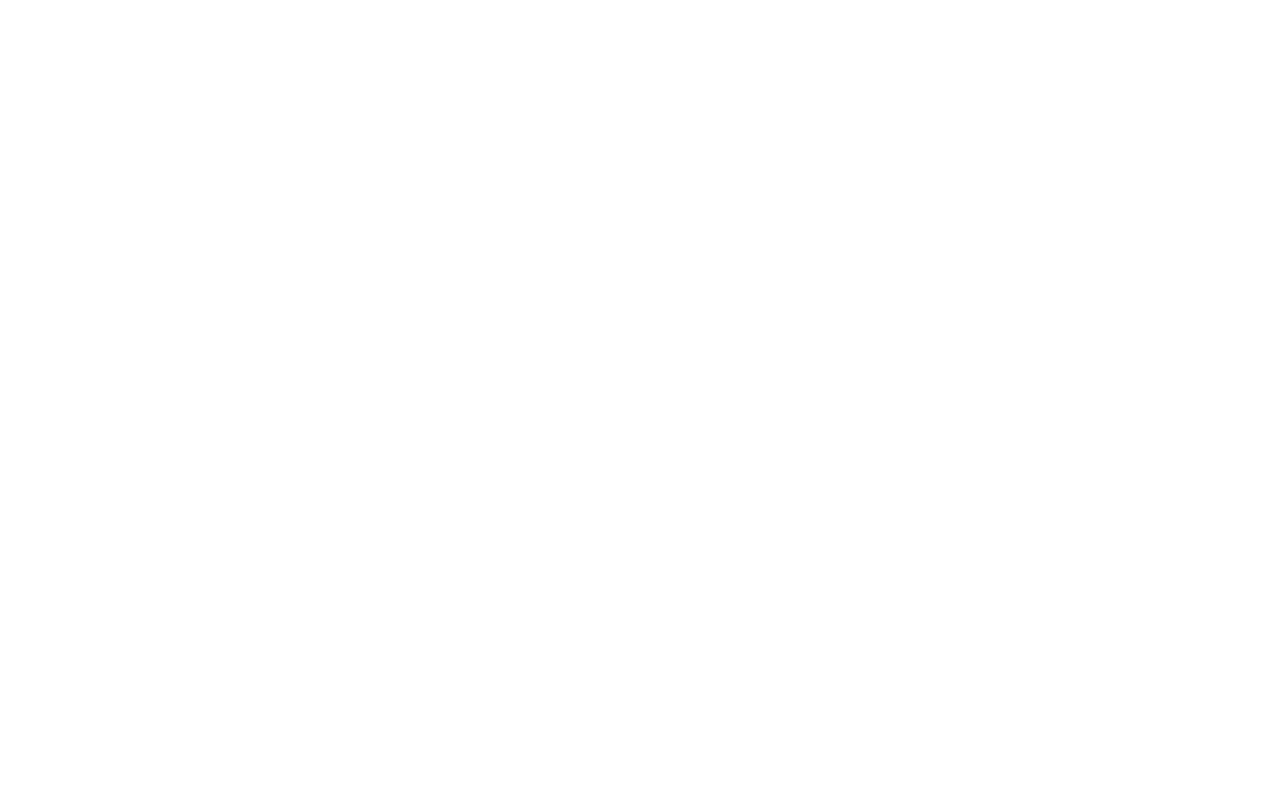
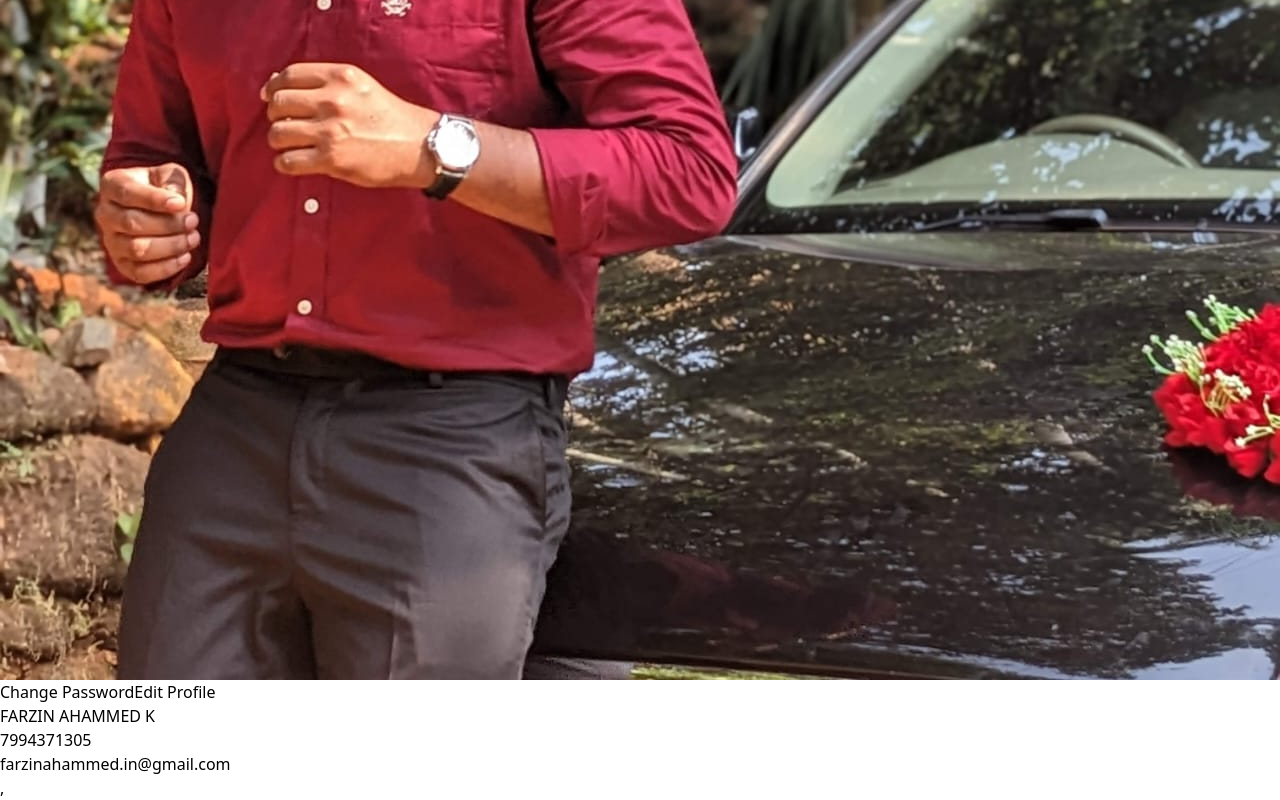
Before and after one commit to FarzGit/AUDIO-CONVERTER-frontend, a React (Vite) app: page /profile in a window 1280 px wide. Before the commit this address had no page. Shown: the part 600-1400 px from the top of the page. Before the commit the page ends 800 px from the top, so only its background shows below. Built offline with nearby package versions, Linux system fonts and the light colour scheme.

Commit message:
logout functionality completed

```diff
--- a/package.json
+++ b/package.json
@@ -13,6 +13,8 @@
     "@reduxjs/toolkit": "^2.2.0",
     "react": "^18.2.0",
     "react-dom": "^18.2.0",
+    "react-icons": "^5.0.1",
+    "react-modal": "^3.16.1",
     "react-redux": "^9.1.0",
     "react-router-dom": "^6.22.0",
     "react-toastify": "^10.0.4"
--- a/src/component/homePage/home.jsx
+++ b/src/component/homePage/home.jsx
@@ -1,16 +1,48 @@
+/* eslint-disable react-hooks/rules-of-hooks */
 
 import {Link} from 'react-router-dom'
+import {useSelector,useDispatch} from 'react-redux'
+import { useLogoutMutation } from '../../slicer/userApiSlicer'
+import { logOut } from '../../slicer/authSlicer'
+import { useNavigate } from 'react-router-dom'
+
+const homePage = () => {
+
+    const {userInfo} = useSelector((state)=>state.auth)
+
+    const [logOutApi] = useLogoutMutation()
+    const dispatch = useDispatch()
+    const navigate = useNavigate()
 
 
-const homePage = () => {
+    const logoutHandle = async ()=>{
+        try {
+        await logOutApi().unwrap()
+        dispatch(logOut())
+        navigate('/')
+        } catch (error) {
+            console.log(error)
+
+        }
+    }
 
 
     return (
         <>
             <div className="h-[68px] bg-slate-50 border-grey flex justify-center items-center shadow-md">
                 <div className="flex justify-end items-center w-full space-x-3 pr-4">
-                    <Link to="/signUp" className="font-semibold cursor-pointer">Login</Link>
-                    <img className="w-[50px] rounded-full cursor-pointer" src='myimage.jpg' alt="My Image" />
+                    {userInfo ?(
+                        <>
+                        <button onClick={logoutHandle} className='font-medium cursor-pointer'>Logout</button>
+                            <span className='font-semibold'>{userInfo.name.toUpperCase()}</span>
+                        </>
+                    ):(
+                        <>
+                        <Link to="/signIn" className="font-semibold cursor-pointer">Login</Link>
+                        </>
+                    )}
+
+                   <Link to="/profile"> <img className="w-[50px] rounded-full cursor-pointer" src='myimage.jpg' alt="My Image" /></Link>
                 </div>
             </div>
         </>
--- /dev/null
+++ b/src/component/profile/profile.jsx
@@ -0,0 +1,109 @@
+import { useState } from 'react';
+import Modal from 'react-modal';
+import { IoClose } from "react-icons/io5";
+
+const Profile = () => {
+    const [isChangePasswordModalOpen, setChangePasswordModalOpen] = useState(false);
+    const [isEditProfileModalOpen, setEditProfileModalOpen] = useState(false);
+
+    const openChangePasswordModal = () => {
+        setChangePasswordModalOpen(true);
+    };
+
+    const closeChangePasswordModal = () => {
+        setChangePasswordModalOpen(false);
+    };
+
+    const openEditProfileModal = () => {
+        setEditProfileModalOpen(true);
+    };
+
+    const closeEditProfileModal = () => {
+        setEditProfileModalOpen(false);
+    };
+
+    return (
+        <div>
+            <div className="flex justify-center items-center h-screen bg-gray-50 relative">
+                <div className="absolute top-0 z-20">
+                    <img className="w-40 h-40 m-5 rounded-full cursor-pointer" src="myimage.jpg" alt="Profile" />
+                </div>
+                <div className="w-[60%] h-[500px] rounded-lg relative z-10 shadow-xl bg-white  border-gray-300">
+                    <div className="flex justify-between pr-3 pl-3 pt-1">
+                        <button onClick={openChangePasswordModal}>Change Password</button>
+                        <button onClick={openEditProfileModal}>Edit Profile</button>
+                    </div>
+                    <div className="flex justify-center pt-[80px]">
+                        <h1 className="font-bold text-[28px]">FARZIN AHAMMED K</h1>
+                    </div>
+                    <div className="flex justify-center">
+                        <h3>7994371305</h3>
+                    </div>
+                    <div className="flex justify-center">
+                        <h3>farzinahammed.in@gmail.com</h3>
+                    </div>
+
+                </div>
+            </div>
+
+            <Modal isOpen={isChangePasswordModalOpen} onRequestClose={closeChangePasswordModal} style={{ overlay: { zIndex: 1000 }, content: { width: '30%', height: '60%', margin: 'auto', borderRadius: '10px', boxShadow: '0 4px 8px rgba(0, 0, 0, 0.1)', border: 'none' } }}>
+                <button onClick={closeChangePasswordModal}><IoClose /></button>
+
+                <div>
+                    <div className='flex justify-center'>
+                    <p className="title">Change Password</p>
+                    </div>
+                    <div className='mt-8 flex justify-center items-center'>
+
+                        <form className='flex flex-col w-[100%]'>
+                            <div className="input-field">
+                                <input required="" className="input" type="text" />
+                                <label className="label" htmlFor="emailInput">Enter Old Password</label>
+                            </div>
+                            <div className="input-field">
+                                <input required="" className="input" type="text" />
+                                <label className="label" htmlFor="emailInput">Enter New Password</label>
+                            </div>
+                            <div className="input-field">
+                                <input required="" className="input" type="text" />
+                                <label className="label" htmlFor="emailInput">Confirm Password</label>
+                            </div>
+                            <button className="submit-btn">Submit</button>
+                        </form>
+                    </div>
+
+                </div>
+
+
+            </Modal>
+
+            <Modal isOpen={isEditProfileModalOpen} onRequestClose={closeEditProfileModal} style={{ overlay: { zIndex: 1000 }, content: { width: '30%', height: '60%', margin: 'auto', borderRadius: '10px', boxShadow: '0 4px 8px rgba(0, 0, 0, 0.1)', border: 'none' } }}>
+                <button onClick={closeEditProfileModal}><IoClose /></button>
+                <div>
+                    <div className='flex justify-center'>
+                    <p className="title">Edit Profile</p>
+                    </div>
+                    <div className='mt-8 flex justify-center items-center'>
+
+                        <form className='flex flex-col w-[100%]'>
+                            <div className="input-field">
+                                <input required="" className="input" type="text" />
+                                <label className="label" htmlFor="emailInput">Enter Name</label>
+                            </div>
+                            <div className="input-field">
+                                <input required="" className="input" type="text" />
+                                <label className="label" htmlFor="emailInput">Enter Number</label>
+                            </div>
+
+                            <button className="submit-btn">Submit</button>
+                        </form>
+                    </div>
+
+                </div>
+
+            </Modal>
+        </div>
+    );
+};
+
+export default Profile;
--- a/src/main.jsx
+++ b/src/main.jsx
@@ -8,6 +8,7 @@ import './index.css'
 import SignUp from "./component/signUp/signUp"
 import HomePage from "./component/homePage/home"
 import SignIn from './component/signIn/signIn.jsx'
+import Profile from './component/profile/profile.jsx'
 
 const router = createBrowserRouter(
   createRoutesFromElements(
@@ -15,6 +16,7 @@ const router = createBrowserRouter(
       <Route index={true}  path="/" element={<HomePage/>} />
       <Route path="/signUp" element={<SignUp/>} />
       <Route path='/signIn' element={<SignIn/>} />
+      <Route path='/profile' element={<Profile/>} />
     </Route>
   )
 )
--- a/src/slicer/userApiSlicer.jsx
+++ b/src/slicer/userApiSlicer.jsx
@@ -12,8 +12,15 @@ export const userApiSlicer = apiSlicer.injectEndpoints({
                 body:data
             })
 
+        }),
+        logout:builder.mutation({
+            query: ()=>({
+                url:`${USER_URL}/logout`,
+                method:'POST',
+
+            })
         })
     })
 })
 
-export const {useLoginMutation} = userApiSlicer
+export const {useLoginMutation,useLogoutMutation} = userApiSlicer
```
Also changed, not shown: 1 other file (tests, documents, lock files or other folders).
